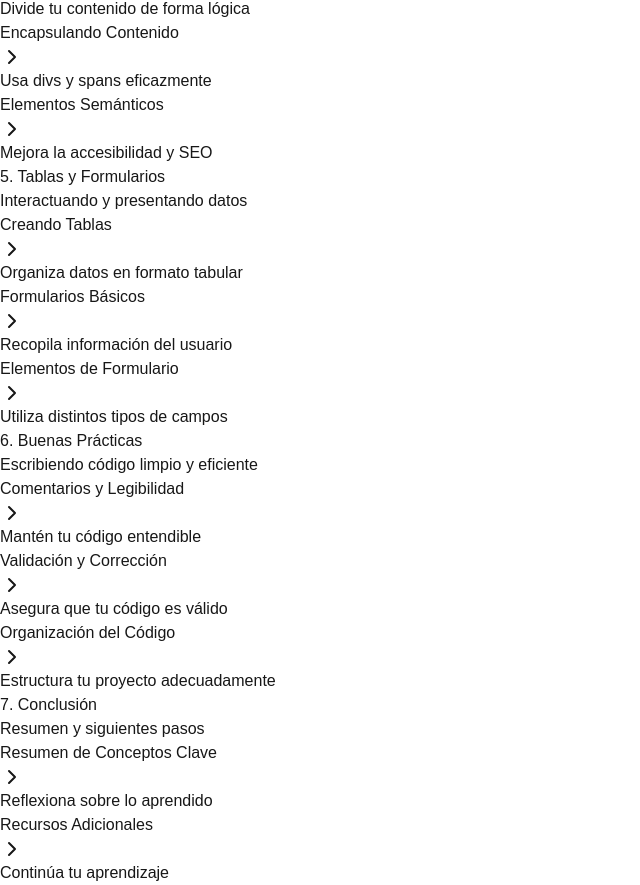
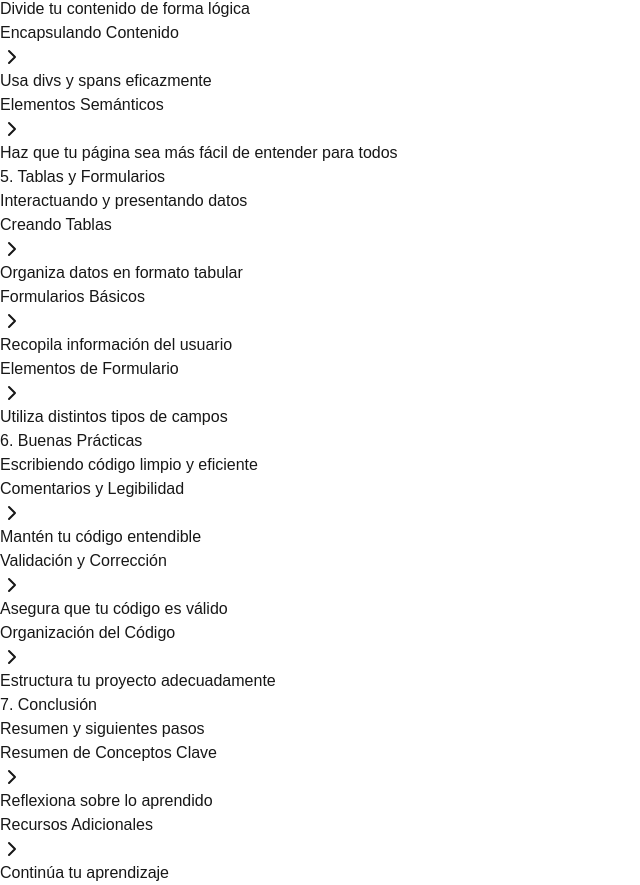
Before and after one commit to jorgoose/eshtml, a Next.js app: page /tutorial in a window 1280 px wide. Shown: the part 1233-2118 px from the top of the page, without its empty margins (0-640 px from the left). Built offline with nearby package versions, Linux system fonts and the light colour scheme.

Commit message:
fix: update description for 'Elementos Semánticos' tutorial page to enhance clarity

```diff
--- a/src/app/tutorial/page.tsx
+++ b/src/app/tutorial/page.tsx
@@ -41,7 +41,7 @@ const tutorialContent = {
     lessons: [
       { id: "4-1", title: "Secciones y Artículos", href: "/tutorial/semantica/secciones-y-articulos", description: "Divide tu contenido de forma lógica" },
       { id: "4-2", title: "Encapsulando Contenido", href: "/tutorial/semantica/encapsulando-contenido", description: "Usa divs y spans eficazmente" },
-      { id: "4-3", title: "Elementos Semánticos", href: "/tutorial/semantica/elementos-semanticos", description: "Mejora la accesibilidad y SEO" }
+      { id: "4-3", title: "Elementos Semánticos", href: "/tutorial/semantica/elementos-semanticos", description: "Haz que tu página sea más fácil de entender para todos" }
     ]
   },
   5: {
```
